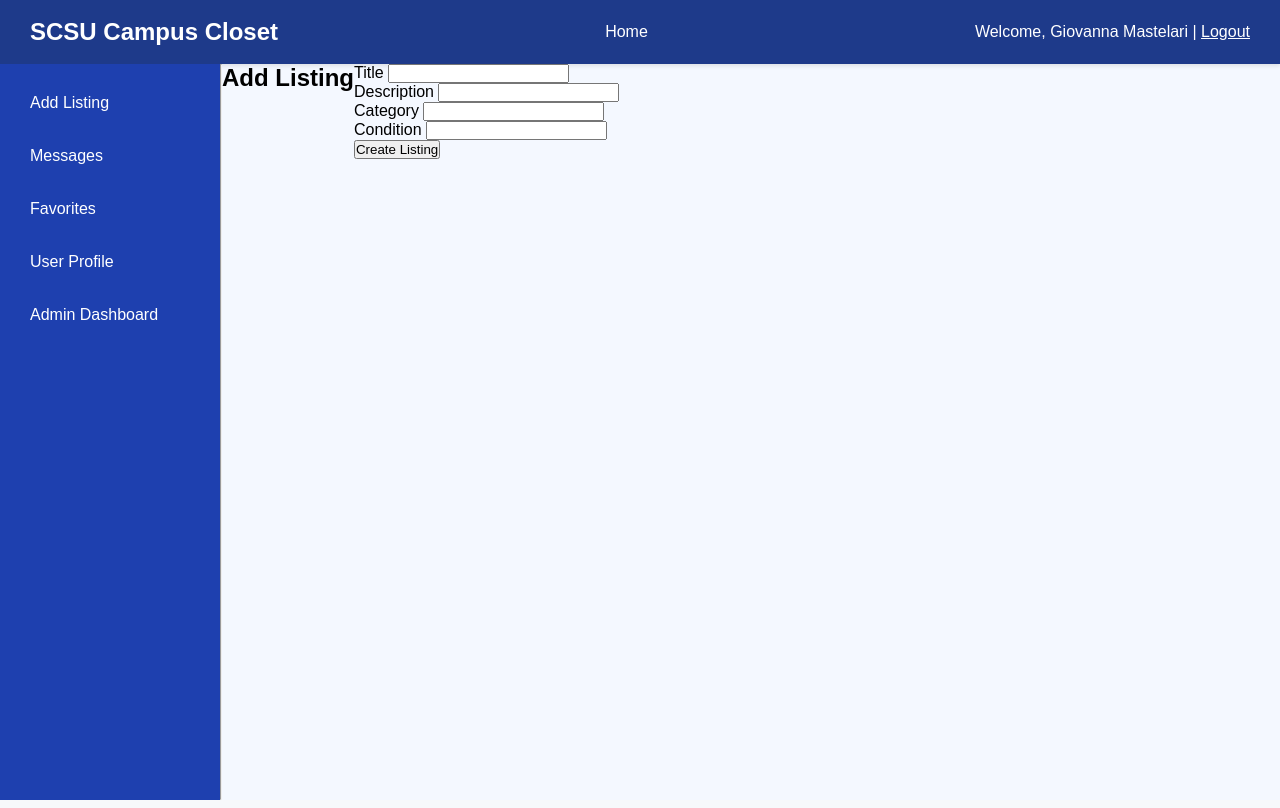
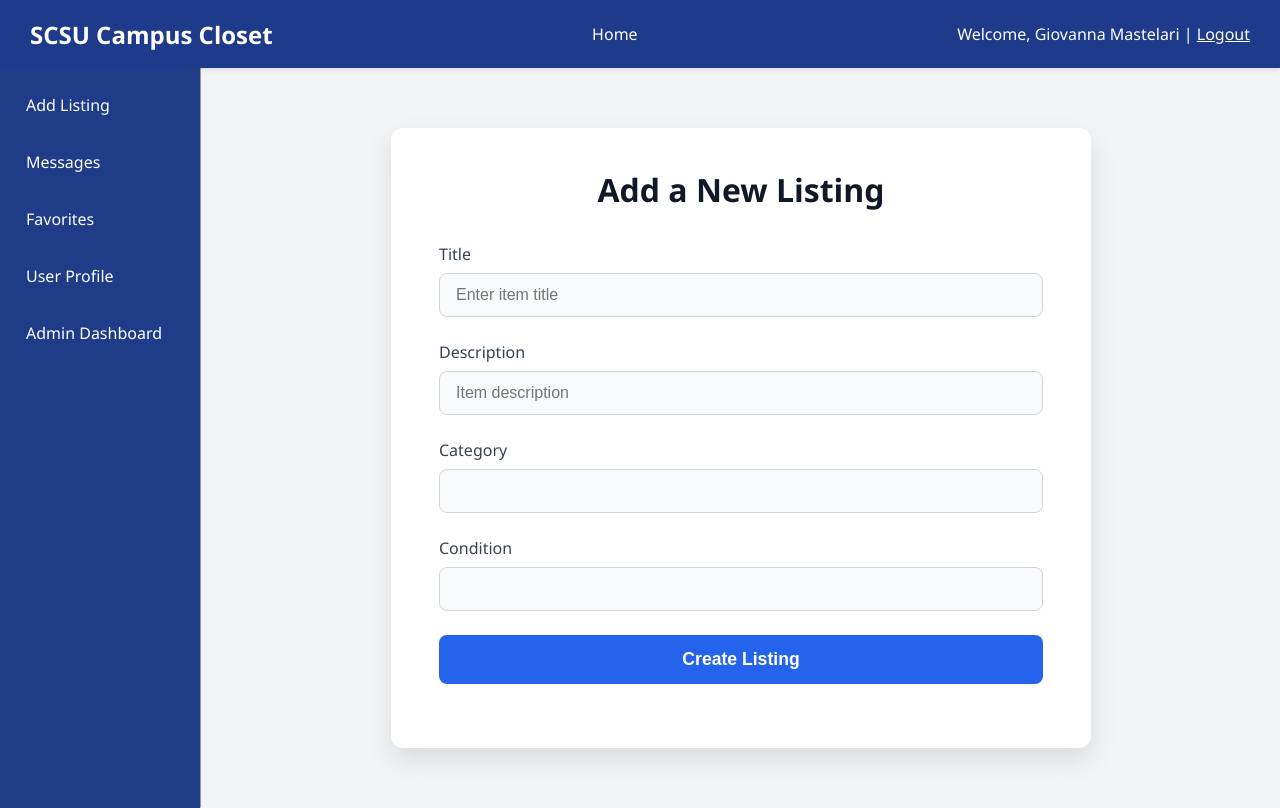
Before and after one commit to masterpillow/campus-closet, a Flask app: page /create_item_listing in a window 1280 px wide. Run offline with Flask 3, Linux system fonts and the light colour scheme; a user stored in the database is signed in.

Commit message:
Created css file for the create lising page. Also updated html for the create listing page.

```diff
--- /dev/null
+++ b/app/static/listing.css
@@ -0,0 +1,101 @@
+body {
+  margin: 0;
+  font-family: 'Segoe UI', Tahoma, Geneva, Verdana, sans-serif;
+  background-color: #f3f4f6;
+}
+
+.sidebar-left {
+  width: 200px;
+  background-color: #1f3c88;
+  color: white;
+  padding: 1rem;
+  min-height: calc(100vh - 60px);
+}
+
+.content-wrapper {
+  display: flex;
+}
+
+.center-container {
+  flex: 1;
+  display: flex;
+  justify-content: center;
+  align-items: center;
+  padding: 2rem;
+  min-height: calc(100vh - 60px);
+  box-sizing: border-box;
+}
+
+.listing-wrapper {
+  display: flex;
+  justify-content: center;
+  align-items: center;
+  min-height: calc(100vh - 60px); /* Adjust if your navbar is a different height */
+  padding-left: 625px;
+}
+
+.listing-form-box {
+  background-color: #ffffff;
+  padding: 2.5rem 3rem;
+  border-radius: 12px;
+  box-shadow: 0 12px 28px rgba(0, 0, 0, 0.1);
+  width: 100%;
+  max-width: 700px;
+}
+
+.form-title {
+  text-align: center;
+  font-size: 2rem;
+  font-weight: 600;
+  margin-bottom: 2rem;
+  color: #111827;
+}
+
+.form-group {
+  margin-bottom: 1.5rem;
+}
+
+.form-label {
+  display: block;
+  margin-bottom: 0.5rem;
+  font-weight: 500;
+  color: #374151;
+}
+
+.form-input {
+  width: 100%;
+  padding: 0.75rem 1rem;
+  font-size: 1rem;
+  border: 1px solid #d1d5db;
+  border-radius: 8px;
+  background-color: #f9fafb;
+  transition: border-color 0.2s ease-in-out;
+}
+
+.form-input:focus {
+  border-color: #2563eb;
+  background-color: #ffffff;
+  outline: none;
+}
+
+.submit-btn {
+  width: 100%;
+  padding: 0.9rem;
+  background-color: #2563eb;
+  color: #ffffff;
+  font-size: 1.1rem;
+  font-weight: 600;
+  border: none;
+  border-radius: 8px;
+  cursor: pointer;
+  transition: background-color 0.3s ease;
+}
+
+.submit-btn:hover {
+  background-color: #1e40af;
+}
+
+textarea.form-input {
+  resize: vertical;
+  min-height: 120px;
+}
--- a/app/templates/create_item_listing.html
+++ b/app/templates/create_item_listing.html
@@ -1,13 +1,40 @@
 {% extends 'base.html' %}
 {% block title %}Create Item Listing{% endblock %}
+{% block extra_css %}
+<link rel="stylesheet" href="{{ url_for('static', filename='listing.css') }}">
+{% endblock %}
+
 {% block content %}
-  <h2>Add Listing</h2>
-  <form method="POST">
-    {{ form.hidden_tag() }}
-    {{ form.title.label }} {{ form.title() }}<br>
-    {{ form.description.label }} {{ form.description() }}<br>
-    {{ form.category.label }} {{ form.category() }}<br>
-    {{ form.condition.label }} {{ form.condition() }}<br>
-    {{ form.submit() }}
-  </form>
+<div class="center-container">
+  <div class="listing-form-box">
+    <h2 class="form-title">Add a New Listing</h2>
+    <form method="POST">
+      {{ form.hidden_tag() }}
+
+      <div class="form-group">
+        {{ form.title.label(class="form-label") }}
+        {{ form.title(class="form-input", placeholder="Enter item title") }}
+      </div>
+
+      <div class="form-group">
+        {{ form.description.label(class="form-label") }}
+        {{ form.description(class="form-input", placeholder="Item description") }}
+      </div>
+
+      <div class="form-group">
+        {{ form.category.label(class="form-label") }}
+        {{ form.category(class="form-input") }}
+      </div>
+
+      <div class="form-group">
+        {{ form.condition.label(class="form-label") }}
+        {{ form.condition(class="form-input") }}
+      </div>
+
+      <div class="form-group">
+        {{ form.submit(class="submit-btn") }}
+      </div>
+    </form>
+  </div>
+</div>
 {% endblock %}
```
